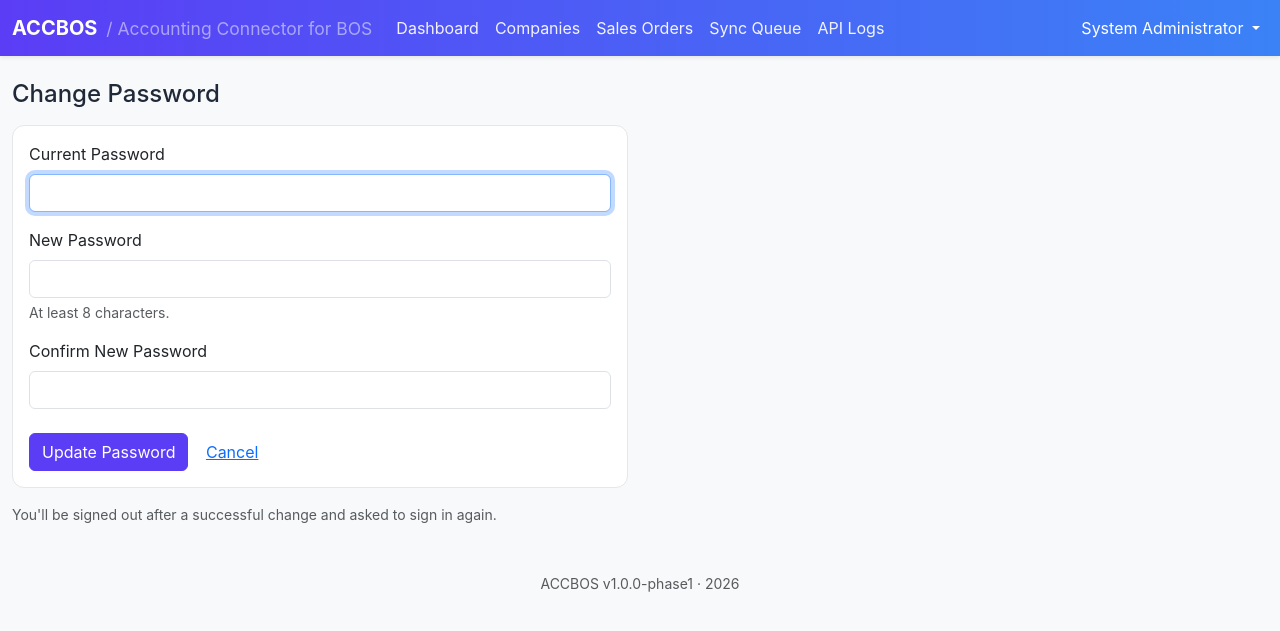
After one commit to Raychung11/accbos, a PHP site: page /admin/change_password.php in a window 1280 px wide. The commit adds this page. Shown: the top 631 px of the page. Run offline with PHP 8.4, Linux system fonts and the light colour scheme; a user stored in the database is signed in.

Commit message:
Add Change Password page so admins can rotate the seeded credential
Replaces the seeded "change_this_password" without touching the database.
Verifies current password, enforces an 8-char minimum and a difference from
the current value, then signs the user out so they re-authenticate with the
new credential.

https://claude.ai/code/session_01Bh7ZeZUhzehWHc53ZfMAaF

```diff
--- /dev/null
+++ b/admin/change_password.php
@@ -0,0 +1,106 @@
+<?php
+declare(strict_types=1);
+
+require_once __DIR__ . '/../includes/auth.php';
+require_login();
+
+$errors = [];
+$pdo    = db();
+$me     = current_admin();
+
+if (($_SERVER['REQUEST_METHOD'] ?? 'GET') === 'POST') {
+    csrf_verify();
+
+    $current = postStr('current_password');
+    $new     = postStr('new_password');
+    $confirm = postStr('confirm_password');
+
+    if ($current === '' || $new === '' || $confirm === '') {
+        $errors[] = 'All fields are required.';
+    }
+    if (strlen($new) < 8) {
+        $errors[] = 'New password must be at least 8 characters.';
+    }
+    if ($new !== $confirm) {
+        $errors[] = 'New password and confirmation do not match.';
+    }
+    if ($new !== '' && $new === $current) {
+        $errors[] = 'New password must be different from the current one.';
+    }
+
+    if (empty($errors)) {
+        $stmt = $pdo->prepare("SELECT password_hash FROM admins WHERE id = :id LIMIT 1");
+        $stmt->execute([':id' => $me['id']]);
+        $row = $stmt->fetch();
+
+        if (!$row || !password_verify($current, $row['password_hash'])) {
+            $errors[] = 'Current password is incorrect.';
+        } else {
+            $newHash = password_hash($new, PASSWORD_DEFAULT);
+            $upd = $pdo->prepare("UPDATE admins SET password_hash = :h WHERE id = :id");
+            $upd->execute([':h' => $newHash, ':id' => $me['id']]);
+
+            // Force re-login for safety: rotate session and clear it.
+            auth_logout();
+            session_start();
+            flash('success', 'Password changed. Please sign in with your new password.');
+            redirect('/admin/login.php');
+        }
+    }
+}
+
+$pageTitle = 'Change Password';
+$activeNav = '';
+require __DIR__ . '/../includes/header.php';
+?>
+<div class="row">
+    <div class="col-12 col-md-8 col-lg-6">
+        <h4 class="mb-3"><?= e($pageTitle) ?></h4>
+
+        <?php if (!empty($errors)): ?>
+            <div class="alert alert-danger">
+                <ul class="mb-0">
+                    <?php foreach ($errors as $err): ?><li><?= e($err) ?></li><?php endforeach; ?>
+                </ul>
+            </div>
+        <?php endif; ?>
+
+        <div class="card">
+            <div class="card-body">
+                <form method="post" autocomplete="off" novalidate>
+                    <?= csrf_input() ?>
+
+                    <div class="mb-3">
+                        <label class="form-label">Current Password</label>
+                        <input type="password" name="current_password"
+                               class="form-control" required autofocus
+                               autocomplete="current-password">
+                    </div>
+                    <div class="mb-3">
+                        <label class="form-label">New Password</label>
+                        <input type="password" name="new_password"
+                               class="form-control" required minlength="8"
+                               autocomplete="new-password">
+                        <div class="form-text">At least 8 characters.</div>
+                    </div>
+                    <div class="mb-4">
+                        <label class="form-label">Confirm New Password</label>
+                        <input type="password" name="confirm_password"
+                               class="form-control" required minlength="8"
+                               autocomplete="new-password">
+                    </div>
+
+                    <button type="submit" class="btn btn-primary accbos-btn-primary">
+                        Update Password
+                    </button>
+                    <a class="btn btn-link" href="<?= e(url('/admin/dashboard.php')) ?>">Cancel</a>
+                </form>
+            </div>
+        </div>
+
+        <p class="text-muted small mt-3 mb-0">
+            You'll be signed out after a successful change and asked to sign in again.
+        </p>
+    </div>
+</div>
+<?php require __DIR__ . '/../includes/footer.php'; ?>
--- a/includes/header.php
+++ b/includes/header.php
@@ -71,6 +71,7 @@ $flash      = function_exists('flash_pull') ? flash_pull() : [];
                             Role: <?= e($admin['username'] !== '' ? ($_SESSION['admin_role'] ?? 'admin') : '-') ?>
                         </span></li>
                         <li><hr class="dropdown-divider"></li>
+                        <li><a class="dropdown-item" href="<?= e(url('/admin/change_password.php')) ?>">Change password</a></li>
                         <li><a class="dropdown-item" href="<?= e(url('/admin/logout.php')) ?>">Sign out</a></li>
                     </ul>
                 </li>
```
